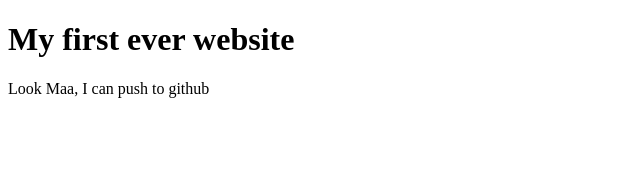
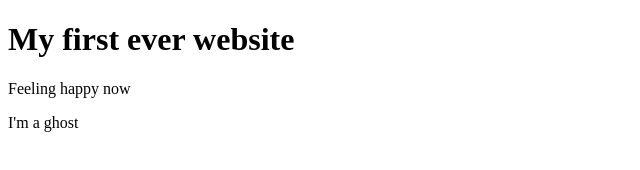
Before and after one commit to pro-ifaz/first-website, a plain HTML site: page index.html in a window 1280 px wide. Shown: the whole page, without its empty margins (0-640 px from the left). Drawn offline with Linux system fonts and the light colour scheme.

Commit message:
ghost hunting

```diff
--- a/index.html
+++ b/index.html
@@ -3,7 +3,8 @@
 <head>
     <h1>My first ever website</h1>
 </head>
-<p>Look Maa, I can push to github</p>
+<p>Feeling happy now</p>
+<p>I'm a ghost</p>
 <body>
 
 </body>
```
